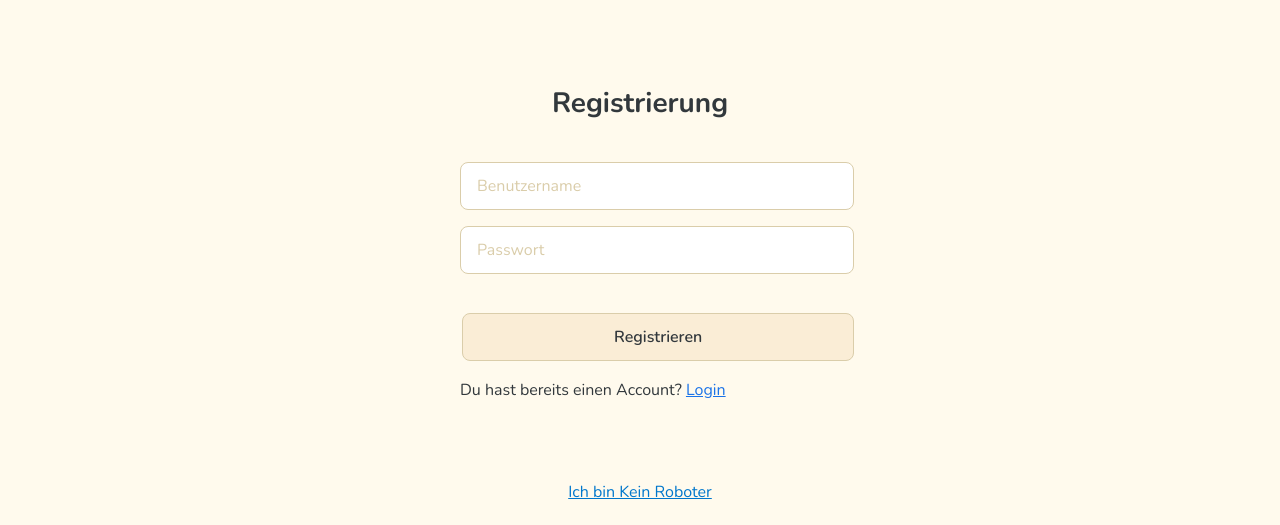
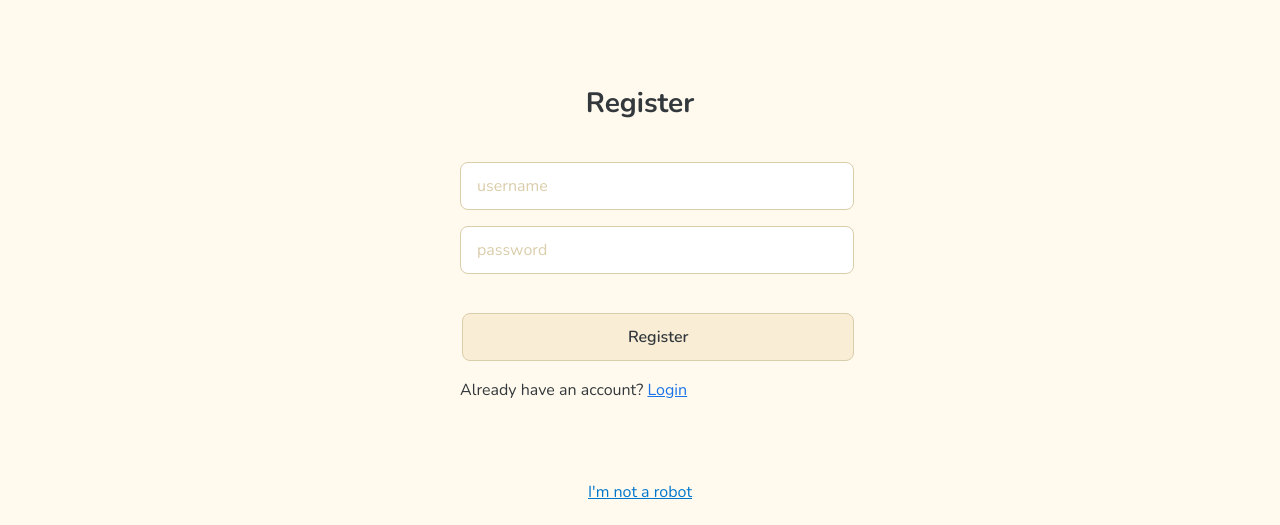
Before and after one commit to Pyron728/Sidumku, a website with bundled scripts: page src/public/register.html in a window 1280 px wide. Shown: the part 275-800 px from the top of the page. Built offline with nearby package versions, Linux system fonts and the light colour scheme; files whose address does not match are found by name.

Commit message:
update language for login/register

```diff
--- a/src/public/register.html
+++ b/src/public/register.html
@@ -17,23 +17,23 @@
     </div>
 
     <form id="registerForm">
-        <h2>Registrierung</h2>
+        <h2>Register</h2>
 
-        <input type="text" id="username" placeholder="Benutzername" required
+        <input type="text" id="username" placeholder="username" required
             pattern="^[a-zA-Z0-9_]{4,16}$"
-            title="Benutzername muss 4–16 Zeichen lang sein und darf nur Buchstaben, Zahlen und Unterstriche enthalten.">
+            title="Username must be 4–16 characters long and may contain only letters, numbers, and underscores.">
 
-        <input type="password" id="password" placeholder="Passwort" required
+        <input type="password" id="password" placeholder="password" required
             pattern=".{6,}"
-            title="Passwort muss mindestens 6 Zeichen lang sein.">
+            title="Passwort must be at least 6 characters long.">
 
         <p id="usernameError" class="error"></p>
-        <button type="submit">Registrieren</button>
+        <button type="submit">Register</button>
 
-        <p id="login">Du hast bereits einen Account? <a href="/login">Login</a></p>
+        <p id="login">Already have an account? <a href="/login">Login</a></p>
     </form>
     <p id="agbText" style="text-align: center; cursor: pointer; color: #0077cc; text-decoration: underline; margin-top: 20px;">
-        Ich bin Kein Roboter
+        I'm not a robot
     </p>
 
     <div id="spinnerPopup" class="spinner hidden">
--- a/src/public/register.js
+++ b/src/public/register.js
@@ -42,43 +42,43 @@ const spinner = document.getElementById('spinnerPopup');
 let isJapanese = false;
 
 const translations = {
-    de: {
-        'Registrierung': 'Registrierung',
-        'Benutzername': 'Benutzername',
-        'Passwort': 'Passwort',
-        'Registrieren': 'Registrieren',
-        'Du hast bereits einen Account?': 'Du hast bereits einen Account?',
+    en: {
+        'Registration': 'Registration',
+        'username': 'username',
+        'password': 'password',
+        'Register': 'Register',
+        'Already have an account?': 'Already have an account?',
         'Login': 'Login',
-        'Ich stimme den AGB zu': 'Ich stimme den AGB zu',
+        "I'm not a robot": "I'm not a robot",
         'Sidumku': 'Sidumku'
     },
     ja: {
-        'Registrierung': '登録',
-        'Benutzername': 'ユーザー名',
-        'Passwort': 'パスワード',
-        'Registrieren': '登録する',
-        'Du hast bereits einen Account?': 'すでにアカウントをお持ちですか？',
+        'Registration': '登録',
+        'username': 'ユーザー名',
+        'password': 'パスワード',
+        'Register': '登録する',
+        'Already have an account?': 'すでにアカウントをお持ちですか？',
         'Login': 'ログイン',
-        'Ich stimme den AGB zu': '利用規約に同意します',
+        "I'm not a robot": '私はロボットではありません',
         'Sidumku': 'しどぅむく'
     }
 };
 
 function translatePage(toLang) {
-    document.querySelector('h2').textContent = translations[toLang]['Registrierung'];
-    document.getElementById('username').placeholder = translations[toLang]['Benutzername'];
-    document.getElementById('password').placeholder = translations[toLang]['Passwort'];
+    document.querySelector('h2').textContent = translations[toLang]['Registration'];
+    document.getElementById('username').placeholder = translations[toLang]['username'];
+    document.getElementById('password').placeholder = translations[toLang]['password'];
     document.getElementById('title').textContent = translations[toLang]['Sidumku'];
-    document.querySelector('button[type="submit"]').textContent = translations[toLang]['Registrieren'];
-    document.getElementById('login').innerHTML = `${translations[toLang]['Du hast bereits einen Account?']} <a href="/login">${translations[toLang]['Login']}</a>`;    document.querySelector('form p a').textContent = translations[toLang]['Login'];
-    document.getElementById('agbText').textContent = translations[toLang]['Ich stimme den AGB zu'];
+    document.querySelector('button[type="submit"]').textContent = translations[toLang]['Register'];
+    document.getElementById('login').innerHTML = `${translations[toLang]['Already have an account?']} <a href="/login">${translations[toLang]['Login']}</a>`;    document.querySelector('form p a').textContent = translations[toLang]['Login'];
+    document.getElementById('agbText').textContent = translations[toLang]["I'm not a robot"];
 }
 
 agbText.addEventListener('click', () => {
     spinner.classList.remove('hidden');
     setTimeout(() => {
         isJapanese = !isJapanese;
-        translatePage(isJapanese ? 'ja' : 'de');
+        translatePage(isJapanese ? 'ja' : 'en');
         spinner.classList.add('hidden');
     }, 4000);
 });
```
Also changed, not shown: src/public/login.html (+5 -5 lines).
